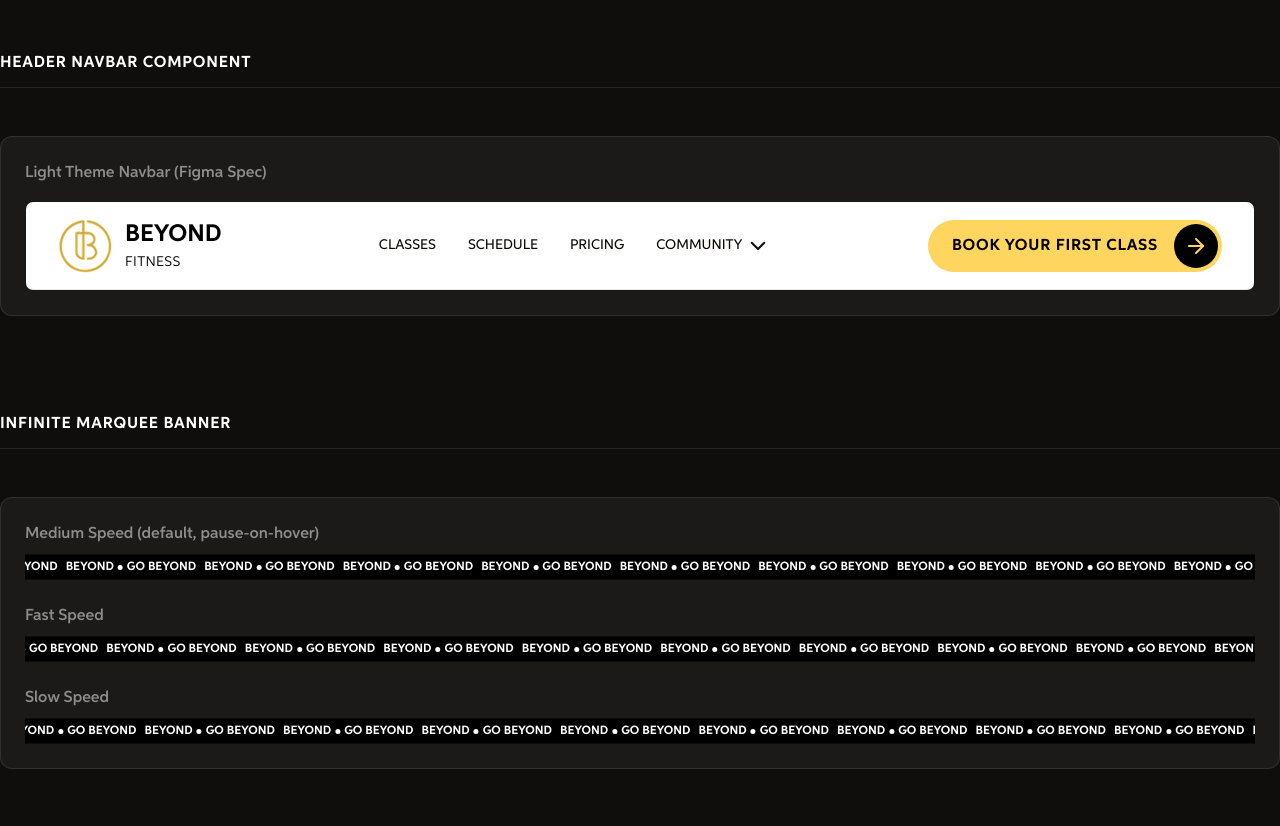
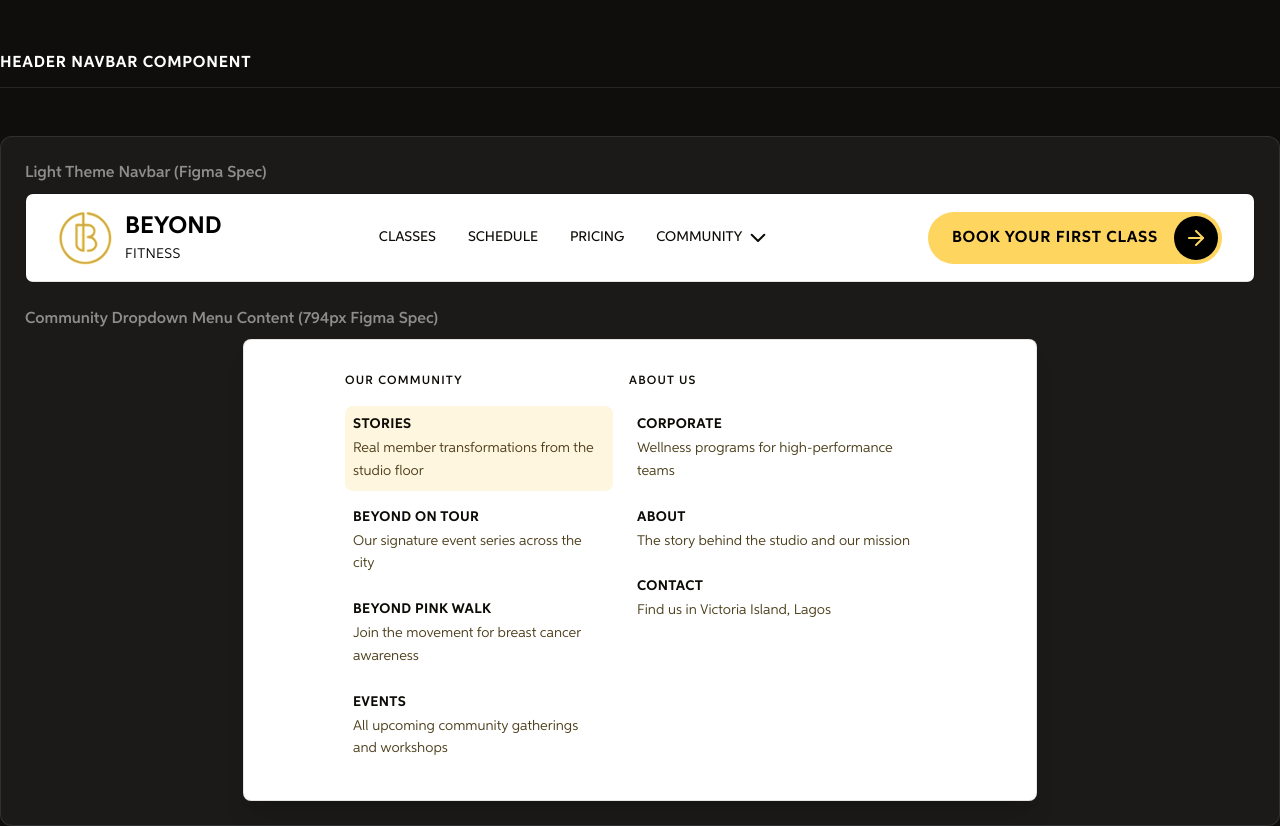
Before and after one commit to mannie55/Beyond-Fitness, a Next.js app: page /design-system in a window 1280 px wide. Shown: the part 3100-3926 px from the top of the page. Built offline with nearby package versions, Linux system fonts and the light colour scheme.

Commit message:
feat(design-system): add static dropdown content showcase preview

```diff
--- a/app/design-system/page.tsx
+++ b/app/design-system/page.tsx
@@ -35,6 +35,19 @@ export default function DesignSystemPage() {
     { name: "Text Regular", class: "text-text-regular", desc: "Default body text (scaled: 0.875rem to 1rem)" },
     { name: "Text Small", class: "text-text-small", desc: "Captions and footnotes (scaled: 0.75rem to 0.875rem)" },
     { name: "Text Tiny", class: "text-text-tiny", desc: "Micro labels (scaled: 0.625rem to 0.75rem)" },
+  ];
+
+  const communityColumn = [
+    { name: "STORIES", href: "/community/member-stories", desc: "Real member transformations from the studio floor" },
+    { name: "BEYOND ON TOUR", href: "/community/on-tour", desc: "Our signature event series across the city" },
+    { name: "BEYOND PINK WALK", href: "/community/pink-walk", desc: "Join the movement for breast cancer awareness" },
+    { name: "EVENTS", href: "/community", desc: "All upcoming community gatherings and workshops" },
+  ];
+
+  const aboutColumn = [
+    { name: "CORPORATE", href: "/corporate-wellness", desc: "Wellness programs for high-performance teams" },
+    { name: "ABOUT", href: "/about", desc: "The story behind the studio and our mission" },
+    { name: "CONTACT", href: "/contact", desc: "Find us in Victoria Island, Lagos" },
   ];
 
   return (
@@ -173,10 +186,65 @@ export default function DesignSystemPage() {
         <h2 className="text-heading-4 font-bold border-b border-white/10 pb-3 mb-6 text-white uppercase tracking-wider">
           Header Navbar Component
         </h2>
-        <div className="bg-white/5 rounded-xl border border-white/10 p-6 flex flex-col gap-4">
-          <span className="text-text-small text-white/50 font-semibold">Light Theme Navbar (Figma Spec)</span>
-          <div className="rounded-lg overflow-hidden border border-black/10">
-            <Navbar />
+        <div className="bg-white/5 rounded-xl border border-white/10 p-6 flex flex-col gap-6">
+          <div className="flex flex-col gap-2">
+            <span className="text-text-small text-white/50 font-semibold">Light Theme Navbar (Figma Spec)</span>
+            <div className="rounded-lg overflow-hidden border border-black/10">
+              <Navbar />
+            </div>
+          </div>
+
+          <div className="flex flex-col gap-2">
+            <span className="text-text-small text-white/50 font-semibold">Community Dropdown Menu Content (794px Figma Spec)</span>
+            <div className="flex justify-center">
+              <div className="w-[794px] bg-white border border-black/10 rounded-lg shadow-xl overflow-hidden">
+                <div className="w-full px-[64px] py-[32px] flex justify-center items-start gap-[16px] font-sans">
+                  {/* Column 1: OUR COMMUNITY */}
+                  <div className="flex-1 max-w-[268px] flex flex-col gap-[16px]">
+                    <span className="text-[#0D0B05] text-[12px] font-semibold tracking-widest uppercase">
+                      OUR COMMUNITY
+                    </span>
+                    <div className="flex flex-col gap-[8px]">
+                      {communityColumn.map((item, idx) => (
+                        <div
+                          key={item.name}
+                          className={`p-[8px] rounded-lg flex flex-col gap-0.5 ${idx === 0 ? "bg-[#FEF6DF]" : ""}`}
+                        >
+                          <span className="text-[#0D0B05] text-[14px] font-bold tracking-wide uppercase">
+                            {item.name}
+                          </span>
+                          <span className="text-dandelion-darkest text-[14px] leading-relaxed">
+                            {item.desc}
+                          </span>
+                        </div>
+                      ))}
+                    </div>
+                  </div>
+
+                  {/* Column 2: ABOUT US */}
+                  <div className="flex-1 max-w-[306px] flex flex-col gap-[16px]">
+                    <span className="text-[#0D0B05] text-[12px] font-semibold tracking-widest uppercase">
+                      ABOUT US
+                    </span>
+                    <div className="flex flex-col gap-[8px]">
+                      {aboutColumn.map((item) => (
+                        <div
+                          key={item.name}
+                          className="p-[8px] rounded-lg flex flex-col gap-0.5"
+                        >
+                          <span className="text-[#0D0B05] text-[14px] font-bold tracking-wide uppercase">
+                            {item.name}
+                          </span>
+                          <span className="text-dandelion-darkest text-[14px] leading-relaxed">
+                            {item.desc}
+                          </span>
+                        </div>
+                      ))}
+                    </div>
+                  </div>
+                </div>
+              </div>
+            </div>
           </div>
         </div>
       </section>
```
